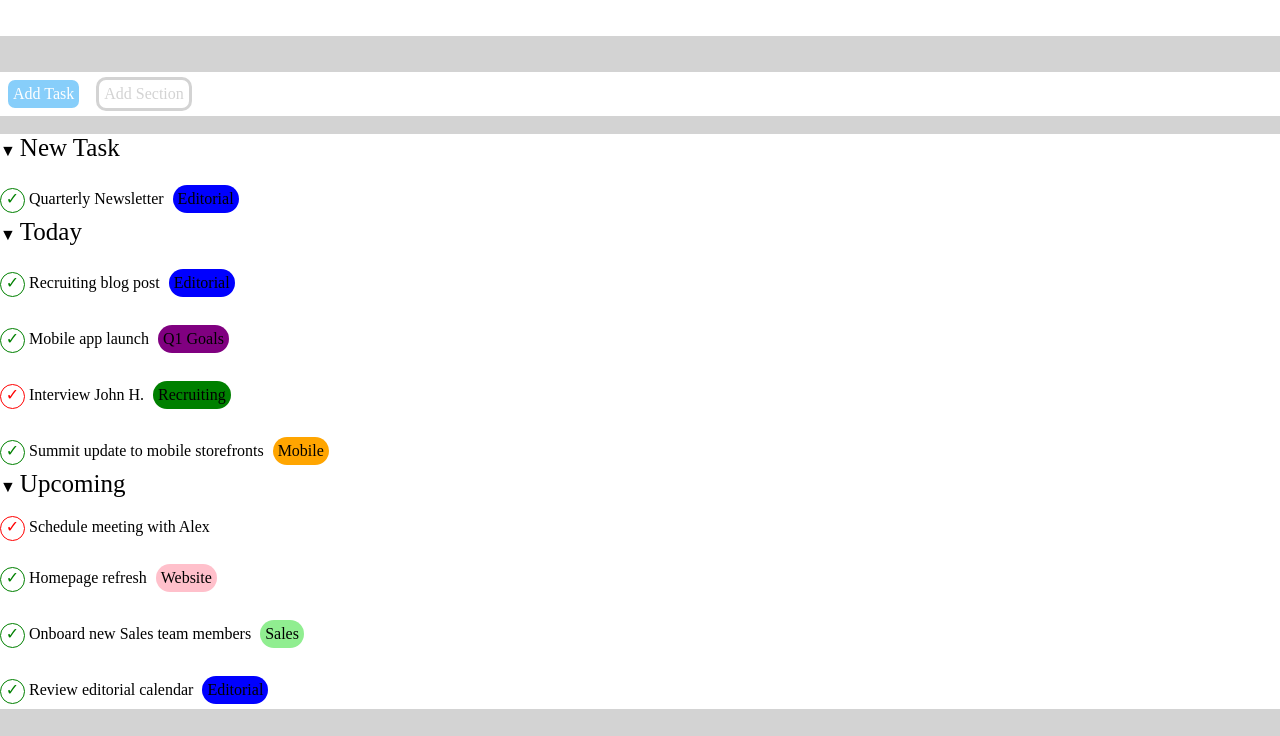
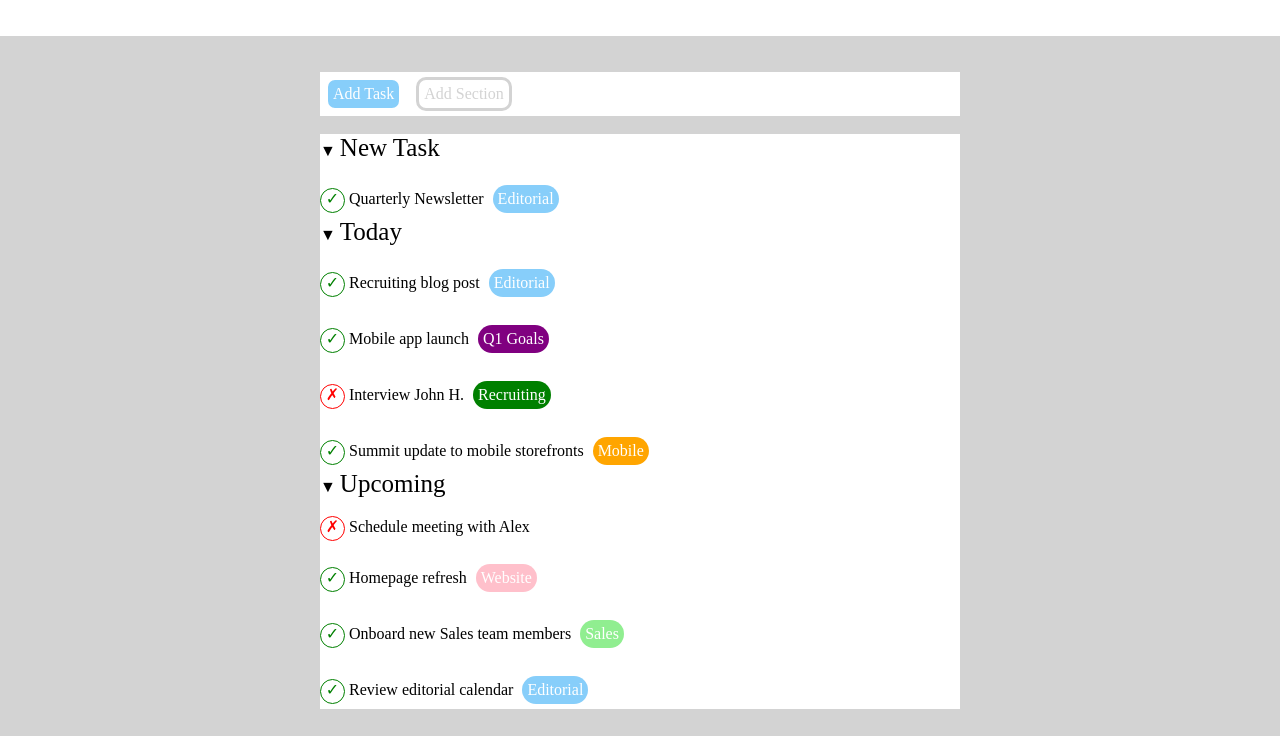
Before and after one commit to fabiopiro/html-css-toboolist, a plain HTML site: page index.html in a window 1280 px wide. Shown: the part 64-800 px from the top of the page. Drawn offline with Linux system fonts and the light colour scheme.

Commit message:
centrato

```diff
--- a/css/style.css
+++ b/css/style.css
@@ -6,6 +6,11 @@
 
 body {
     background-color: lightgrey;
+}
+
+main {
+    width: 50%;
+    margin: auto;
 }
 
 /* HEADER */
@@ -65,13 +70,14 @@ body {
 .tema {
     display: inline-block;
     text-align: center;
+    color: white;
     padding: 5px;
     border-radius: 20px;
     margin: 5px;
 }
 
 .editorial {
-    background-color: blue;
+    background-color: lightskyblue;
 }
 
 .goals {
--- a/index.html
+++ b/index.html
@@ -94,7 +94,7 @@
             <div>
                 <br>
                 <span class="done uncheck">
-                    &check;
+                    &cross;
                 </span>
                 <span>
                     Interview John H.
@@ -132,7 +132,7 @@
             <div>
                 <br>
                 <span class="done uncheck">
-                    &check;
+                    &cross;
                 </span>
                 <span>
                     Schedule meeting with Alex
@@ -184,12 +184,6 @@
                 </Span>
             </div>
             <!-- /RIGA ELEMENTO 9 -->
-
-
-
-
-
-
         </div>
         <!-- CORPO -->
     </main>
```
